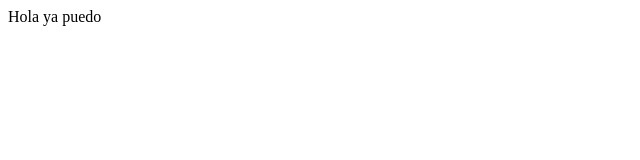
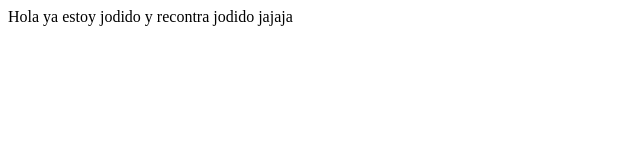
Before and after one commit to WilmarAGM/personalprojects, a plain HTML site: page index.html in a window 1280 px wide. Shown: the whole page, without its empty margins (0-640 px from the left). Drawn offline with Linux system fonts and the light colour scheme.

Commit message:
Cambios agregados

```diff
--- a/index.html
+++ b/index.html
@@ -8,7 +8,7 @@
 </head>
 <body>
     <article>
-        Hola ya puedo
+        Hola ya estoy jodido y recontra jodido jajaja
     </article>
 </body>
 </html>
```
